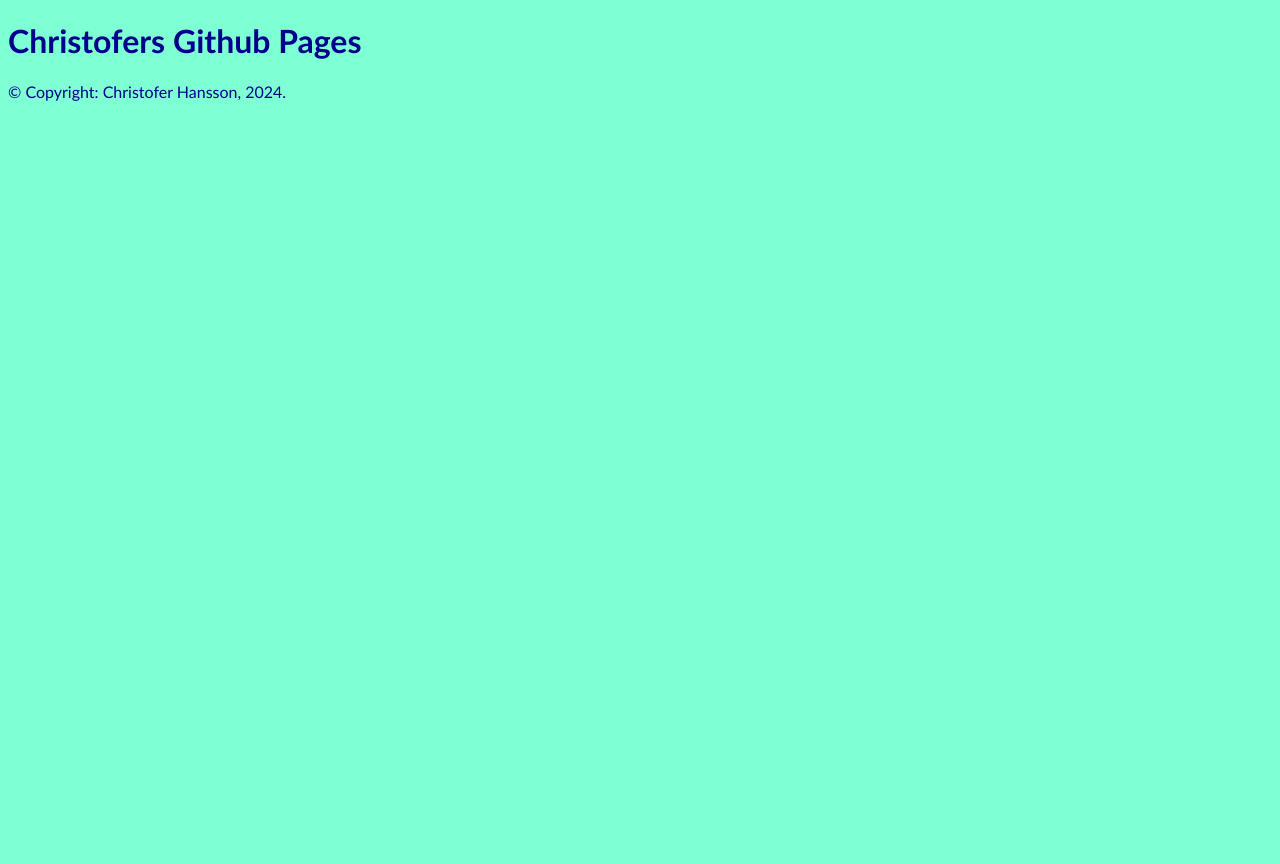
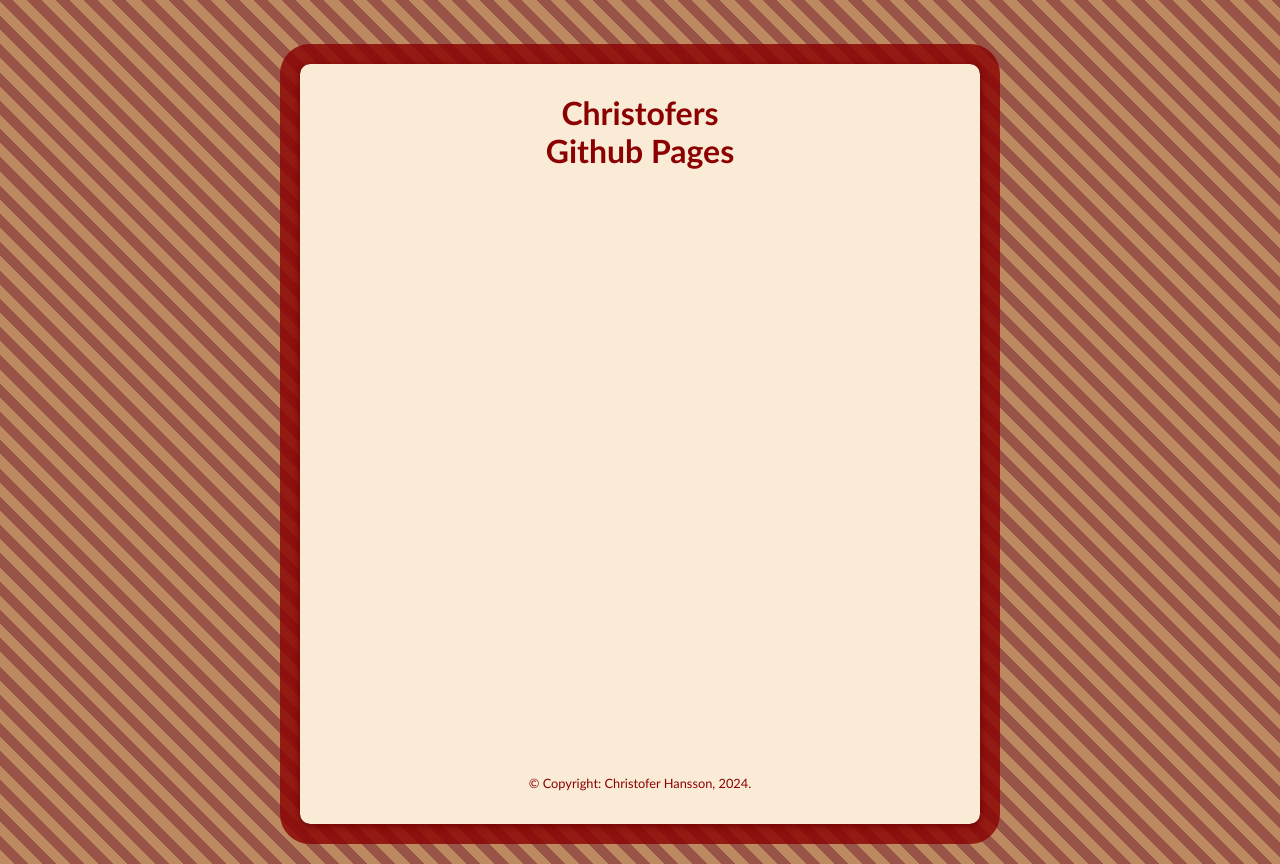
Before and after one commit to ChristoferCode/ChristoferCode.github.io, a plain HTML site: page index.html in a window 1280 px wide. Before the commit the page ends 800 px from the top, so only its background shows below. Drawn offline with Linux system fonts and the light colour scheme.

Commit message:
fourth commit

```diff
--- a/css/index.css
+++ b/css/index.css
@@ -1,9 +1,43 @@
 body {
-    background-color: aquamarine;
+    height: 100vh;
+    margin: 0;
     font-family: 'Gill Sans', 'Gill Sans MT', Calibri, 'Trebuchet MS', sans-serif;
-    color: darkblue;
+    color: rgb(139, 0, 0);
+    background: repeating-linear-gradient(
+        45deg,
+        #bc8960,
+        #bc8960 10px,
+        #985446 10px,
+        #985446 20px
+        );
+
 }
 
+h1 {
+    line-height: 0.5em;
+}
+
+
 .copy {
-    font-size: 1em;
+    font-size: 0.8em;
+    text-align: center;
 }
+
+main {
+    width: 50%;
+    height: 90%;
+    margin-top: 5%;
+    margin-bottom: 5%;
+    background-color: antiquewhite;
+    box-shadow: black 0 2px 8px;
+    text-align: center;
+    padding: 20px;
+    margin-left: auto;
+    margin-right: auto;
+    outline: 20px solid rgb(139,0,0,0.8);
+    border-radius: 10px;
+    display: flex;
+    flex-direction: column;
+    justify-content: space-between;
+
+}
--- a/index.html
+++ b/index.html
@@ -7,7 +7,13 @@
     <title>Christofers Github Pages</title>
 </head>
 <body>
-    <h1>Christofers Github Pages</h1>
-    <p class="copy">&copy; Copyright: Christofer Hansson, 2024.</p>
+    <main>
+        <div>
+            <h1>Christofers</h1><h1>Github Pages</h1>
+        </div>
+        <div>
+            <p class="copy">&copy; Copyright: Christofer Hansson, 2024.</p>
+        </div>
+    </main>
 </body>
 </html>
```
